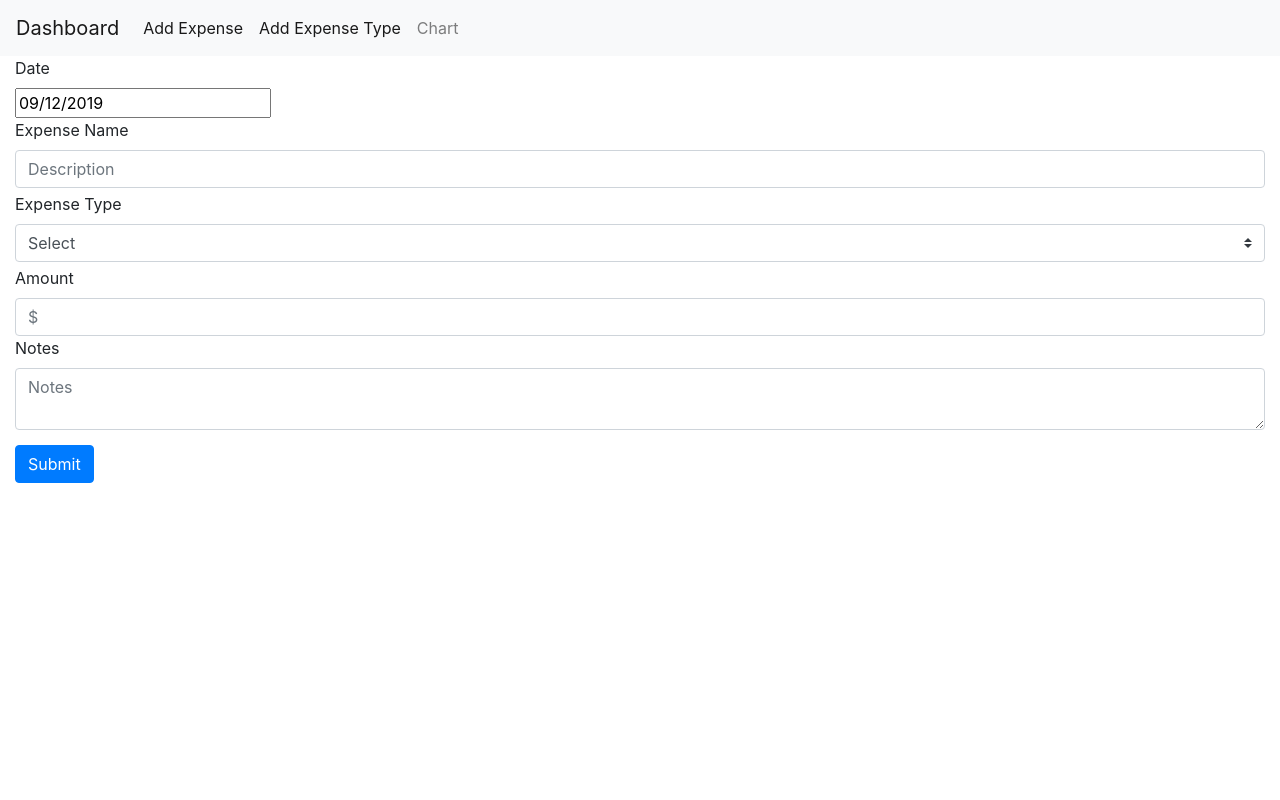
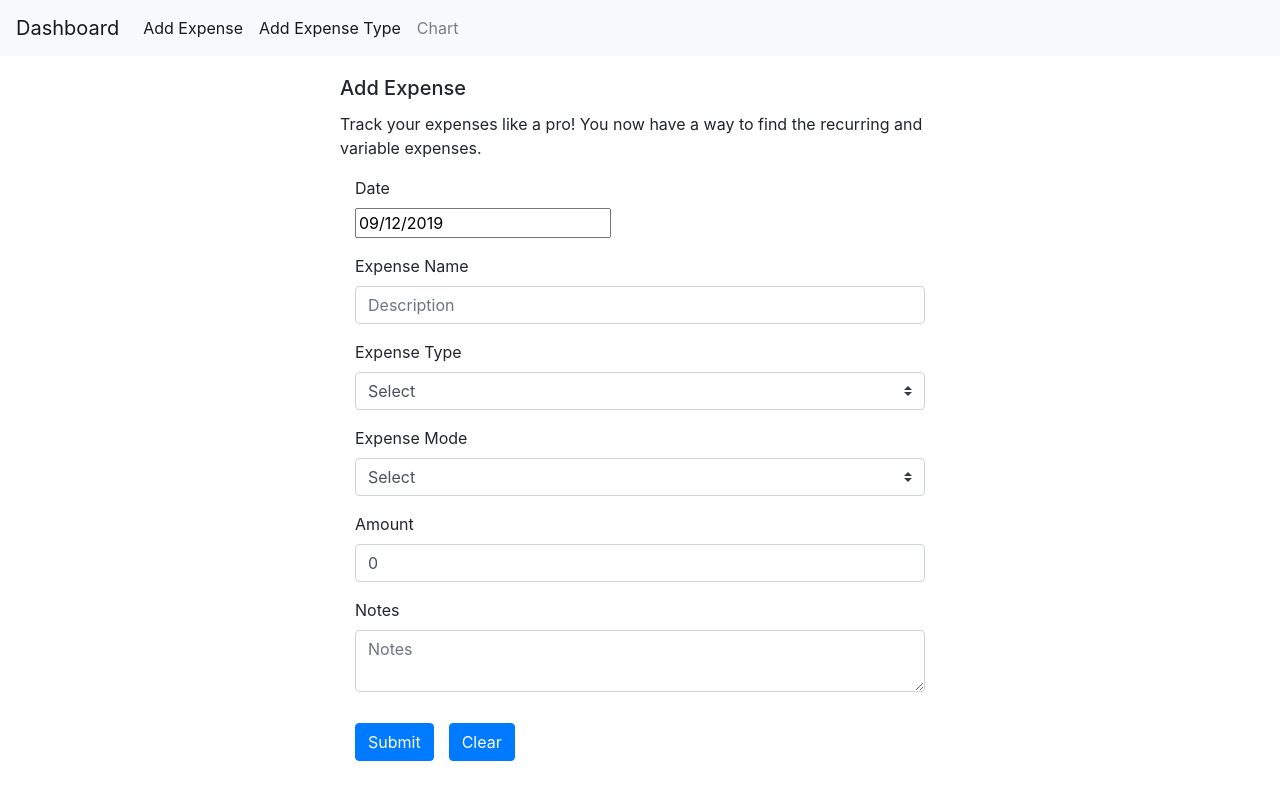
Before and after one commit to dharanimanickavasagam/expense_tracker, a React (Create React App) app: page /addExpense in a window 1280 px wide. Built offline with nearby package versions, Linux system fonts and the light colour scheme.

Commit message:
ExpenseForm

```diff
--- a/package.json
+++ b/package.json
@@ -16,6 +16,7 @@
         "moment": "^2.24.0",
         "raf": "^3.4.1",
         "react": "^16.9.0",
+        "react-bootstrap": "^1.0.0-beta.12",
         "react-datepicker": "^2.9.4",
         "react-dom": "^16.9.0",
         "react-redux": "^7.1.1",
--- a/src/App.css
+++ b/src/App.css
@@ -6,10 +6,6 @@
     animation: App-logo-spin infinite 20s linear;
     height: 40vmin;
     pointer-events: none;
-}
-
-h2 {
-    text-align: center
 }
 
 .flexBorder {
@@ -67,10 +63,21 @@ h2 {
     cursor: pointer;
 }
 
+.card {
+    border: 0px !important;
+    max-height: 100%
+}
 
-/* .flexExpenseForm {
+
+/* generic flex container by column */
+
+.flexContainer {
     display: flex;
-    flex: 1;
     flex-direction: column;
-    align-items: center
-} */
+    justify-content: center;
+    align-items: center;
+}
+
+.formInput {
+    margin-top: 15px
+}
--- a/src/components/common/date.jsx
+++ b/src/components/common/date.jsx
@@ -23,9 +23,6 @@ const DateSelector = ({ labelFor, labelName, inputId, onChange, ...rest }) => {
         id={inputId}
         selected={startDate}
         onChange={date => handleChangeDate(date)}
-        // onChange={date => {
-        //   onChange(setStartDate(date));
-        // }}
       />
     </div>
   );
--- a/src/components/dashboard.jsx
+++ b/src/components/dashboard.jsx
@@ -1,10 +1,10 @@
-import React, { Component } from 'react';
+import React, { Component } from "react";
+import ExpenseForm from "./expenseForm";
 
 class Dahboard extends Component {
-
-    render() {
-        return ( <h1> Expense Tracker </h1> );
-    }
+  render() {
+    return <h2> Dashboard </h2>;
+  }
 }
 
 export default Dahboard;
--- a/src/components/expenseForm.jsx
+++ b/src/components/expenseForm.jsx
@@ -6,12 +6,15 @@ import { connect } from "react-redux";
 import TextArea from "./common/textArea";
 import DateSelector from "./common/date";
 import moment from "moment";
+import { Card, Button } from "react-bootstrap";
 
 class ExpenseForm extends Component {
   state = {
     date: "",
     name: "",
     type: "",
+    expenseModes: ["Fixed", "Variable"],
+    mode: "",
     amount: 0,
     notes: "",
     errors: { name: "", type: "", amount: "" }
@@ -38,6 +41,10 @@ class ExpenseForm extends Component {
 
   handleExpenseType = event => {
     this.setState({ type: event.target.value });
+  };
+
+  handleExpenseMode = event => {
+    this.setState({ mode: event.target.value });
   };
 
   handleExpenseAmount = event => {
@@ -69,21 +76,45 @@ class ExpenseForm extends Component {
     if (errors) return;
   };
 
+  handleClearData = () => {
+    this.setState({
+      name: "",
+      type: "",
+      amount: 0,
+      mode: "",
+      date: "",
+      notes: ""
+    });
+  };
+
   render() {
     const { errors } = this.state;
 
     return (
-      <form onSubmit={this.handleSubmit}>
-        <div className=" flexExpenseForm">
+      <div className="flexContainer">
+        <Card className="card" style={{ width: "50%" }}>
+          <Card.Body>
+            <Card.Title>Add Expense</Card.Title>
+            <Card.Text>
+              Track your expenses like a pro! You now have a way to find the
+              recurring and variable expenses.
+            </Card.Text>
+
+            <Card.Text>
+              <Card.Text>
                 <DateSelector
+                  value={this.state.date}
                   labelFor="expenseDate"
                   labelName="Date"
                   inputId="expenseDate"
                   error={errors}
                   onChange={this.handleDate}
                 />
+              </Card.Text>
 
+              <Card.Text>
                 <Input
+                  value={this.state.name}
                   labelFor="expenseName"
                   labelName="Expense Name"
                   inputId="expenseName"
@@ -92,16 +123,32 @@ class ExpenseForm extends Component {
                   error={errors}
                   placeholder="Description"
                 />
+              </Card.Text>
 
+              <Card.Text>
                 <Select
+                  value={this.state.type}
                   labelFor="expenseType"
                   labelName="Expense Type"
                   selectId="expenseType"
                   onChange={this.handleExpenseType}
                   options={this.props.expenseTypes}
                 />
+              </Card.Text>
+              <Card.Text>
+                <Select
+                  value={this.state.mode}
+                  labelFor="expenseMode"
+                  labelName="Expense Mode"
+                  selectId="expenseMode"
+                  onChange={this.handleExpenseMode}
+                  options={this.state.expenseModes}
+                />
+              </Card.Text>
 
+              <Card.Text>
                 <Input
+                  value={this.state.amount}
                   labelFor="expenseAmount"
                   labelName="Amount"
                   inputId="expenseAmount"
@@ -112,8 +159,10 @@ class ExpenseForm extends Component {
                   onChange={this.handleExpenseAmount}
                   placeholder="$"
                 />
-
+              </Card.Text>
+              <Card.Text>
                 <TextArea
+                  value={this.state.notes}
                   labelFor="expenseNote"
                   labelName="Notes"
                   inputId="expenseNote"
@@ -121,7 +170,7 @@ class ExpenseForm extends Component {
                   error={errors}
                   placeholder="Notes"
                 />
-
+              </Card.Text>
               <button
                 type="submit"
                 disabled={this.validate()}
@@ -130,8 +179,18 @@ class ExpenseForm extends Component {
               >
                 Submit
               </button>
+
+              <button
+                style={{ marginTop: "15px", marginLeft: "15px" }}
+                className="btn btn-primary"
+                onClick={this.handleClearData}
+              >
+                Clear
+              </button>
+            </Card.Text>
+          </Card.Body>
+        </Card>
       </div>
-      </form>
     );
   }
 }
--- a/src/index.js
+++ b/src/index.js
@@ -3,7 +3,7 @@ import ReactDOM from "react-dom";
 import "./index.css";
 import App from "./App";
 import * as serviceWorker from "./serviceWorker";
-import "bootstrap/dist/css/bootstrap.css";
+import "bootstrap/dist/css/bootstrap.min.css";
 import { BrowserRouter } from "react-router-dom";
 import "font-awesome/css/font-awesome.css";
 import "react-datepicker/dist/react-datepicker.css";
```
Also changed, not shown: src/components/common/input.jsx (+9 -1 lines), public/holder.jpg (added), 1 other file (tests, documents, lock files or other folders). Lines whose indentation alone changed are shown as unchanged.
